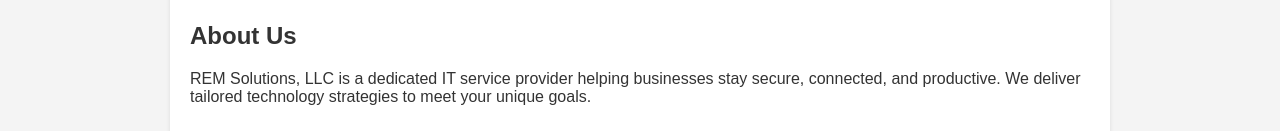
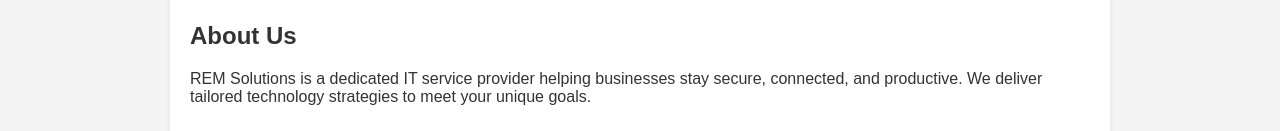
Before and after one commit to marshallmadness-beep/rem-solutions, a plain HTML site: page index.html in a window 1280 px wide. Shown: the part 821-952 px from the top of the page. Drawn offline with Linux system fonts and the light colour scheme; files that its build step writes are made by us from their sources.

Commit message:
Update index.html

```diff
--- a/index.html
+++ b/index.html
@@ -3,7 +3,7 @@
 <head>
   <meta charset="UTF-8" />
   <meta name="viewport" content="width=device-width, initial-scale=1.0"/>
-  <title>REM Solutions, LLC</title>
+  <title>REM Solutions</title>
   <link rel="stylesheet" href="assets/css/styles.css" />
 </head>
 <body>
@@ -41,7 +41,7 @@
   <section id="about">
     <h2>About Us</h2>
     <p>
-      REM Solutions, LLC is a dedicated IT service provider helping businesses stay secure, connected, and productive.
+      REM Solutions is a dedicated IT service provider helping businesses stay secure, connected, and productive.
       We deliver tailored technology strategies to meet your unique goals.
     </p>
   </section>
```
